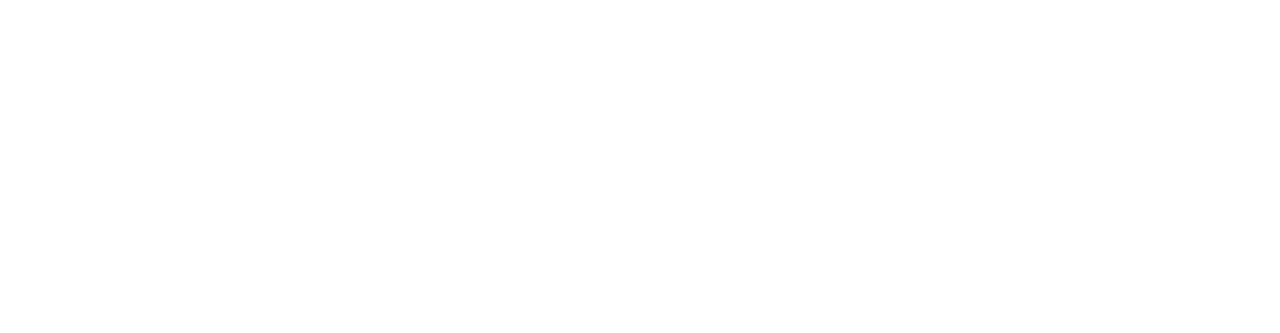
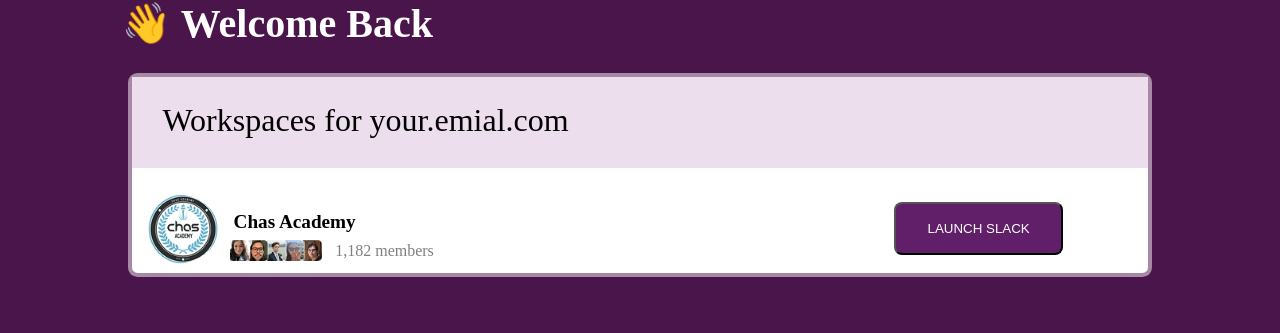
Before and after one commit to FullstackErik/slack-responsiv, a plain HTML site: page index.html in a window 1280 px wide. Drawn offline with Linux system fonts and the light colour scheme.

Commit message:
Welcome and launch page

```diff
--- a/css/style.css
+++ b/css/style.css
@@ -3,3 +3,130 @@
     margin: 0;
     padding: 0;
 }
+:root {
+    --primary-color: #4a154b;
+}
+body {
+    background-color: var(--primary-color);
+}
+h1 {
+    margin-left: 9.5%;
+    margin-bottom: 2%;
+    color: white;
+    font-size: 2.5rem;
+}
+.launch-window {
+    border-radius: 0.6rem;
+    background-color: #ffffff;
+    height: auto;
+    width: 80%;
+    margin: 0 auto;
+    border: 4px solid rgba(68, 9, 68, 0.477) ;
+    display: grid;
+    grid-template-rows: repeat(3, 1fr);
+    grid-template-columns: repeat(3, 1fr);
+}
+.chas {
+    grid-row: 2;
+    grid-column: 1;
+    border-radius: 50%;
+    height: 80%;
+    width: auto;
+    align-self: center;
+    justify-self: center;
+}
+.top-row {
+    grid-area: 1 / 1 / -4 / -1;
+    background: #ecdeec;
+}
+.workspace-email {
+    font-size: 1.3rem;
+    padding-top: 7%;
+    padding-left: 3%;
+    text-align: flex-start;
+
+}
+.academy {
+    position: relative;
+    top: 30%;
+    right: 20%;
+    font-weight: 600;
+    font-size: 1.2rem;
+    grid-row: 2;
+    grid-column: 2;
+}
+.launch-window button {
+    height: 60%;
+    align-self: center;
+    margin-left: 5%;
+    margin-right: 5%;
+    border-radius: 0.5rem;
+    color: white;
+    background-color: #611f69;
+    grid-area: 3 / 1 / -1 / -1;
+}
+.members {
+    position: relative;
+    top: 65%;
+    left: 42%;
+    grid-column:2 ;
+    grid-row:2 ;
+    color: gray;
+}
+.profile {
+    position: relative;
+    top: 60%;
+    right: 20%;
+    grid-row: 2;
+    grid-column: 2;
+    height: 30%;
+    width: auto;
+}
+@media (min-width: 768px) {
+    .launch-window {
+        grid-template-rows: 1fr;
+    }
+  .launch-window button  {
+    grid-area: -2 / -1 / -1 / -2;
+    width: 50%;
+    justify-self: center ;
+  }
+  .academy {
+    position: relative;
+    left: 30%;
+    grid-row: 1;
+    grid-column: 1;
+  }
+  .chas {
+    padding-left: 1rem;
+    justify-self: flex-start;
+    grid-row: 1;
+    grid-column: 1;
+  }
+  .members {
+    position: relative;
+    left: 60%;
+    grid-row: 1;
+    grid-column: 1;
+  }
+  .profile {
+
+
+    left: 29%;
+
+    grid-row: 1;
+    grid-column: 1;
+  }
+.top-row {
+    height: 85%;
+    object-fit: contain;
+}
+  .top-row p {
+    position: relative;
+    bottom: 50%;
+    grid-row: -1;
+    font-size: 2rem;
+    text-align: start;
+
+  }
+}
--- a/index.html
+++ b/index.html
@@ -7,6 +7,16 @@
     <title>Slack</title>
 </head>
 <body>
-
+        <h1> <span class="waving-hand">&#128075;</span> Welcome Back</h1>
+    <div class="launch-window">
+        <div class="top-row">
+            <p class="workspace-email">Workspaces for your.emial.com</p>
+        </div>
+        <img src="./img/chas-icon.png" class="chas" alt="Chas icon">
+        <p class="academy">Chas Academy</p>
+        <img src="./img/proflie-pics.png" class="profile" alt="Profile icon">
+        <p class="members">1,182 members</p>
+        <button>LAUNCH SLACK</button>
+    </div>
 </body>
 </html>
```
Also changed, not shown: img/chas-icon.png (added), img/proflie-pics.png (added).
